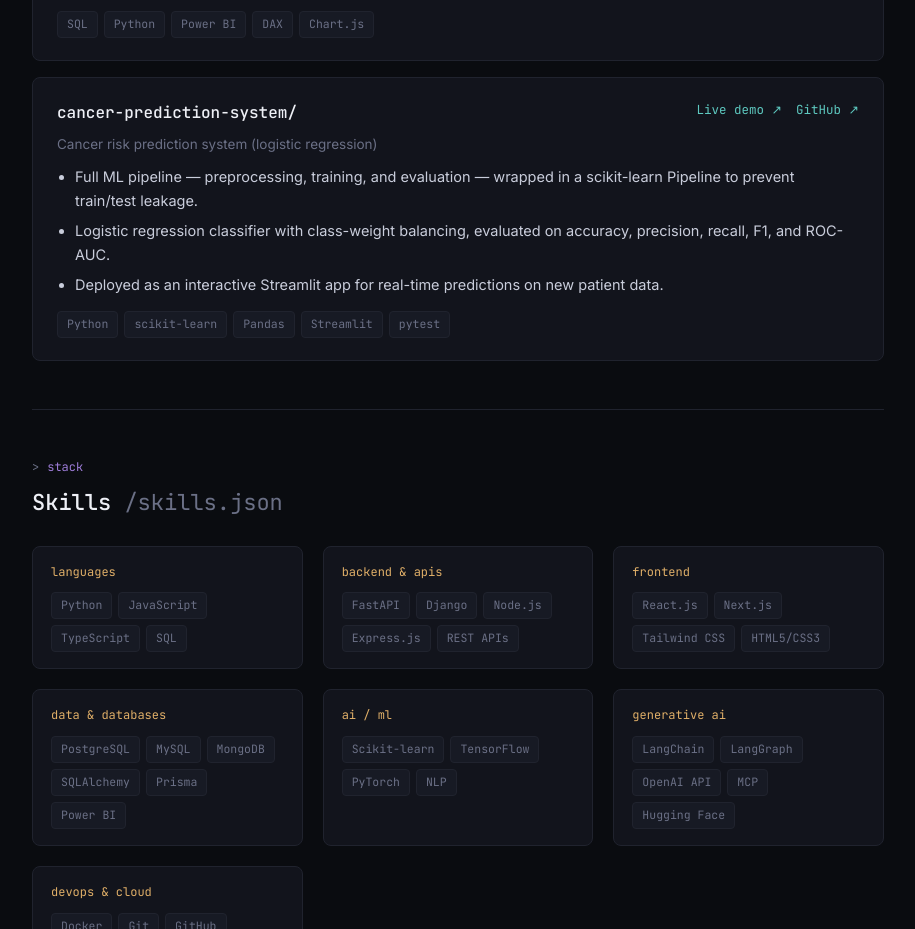
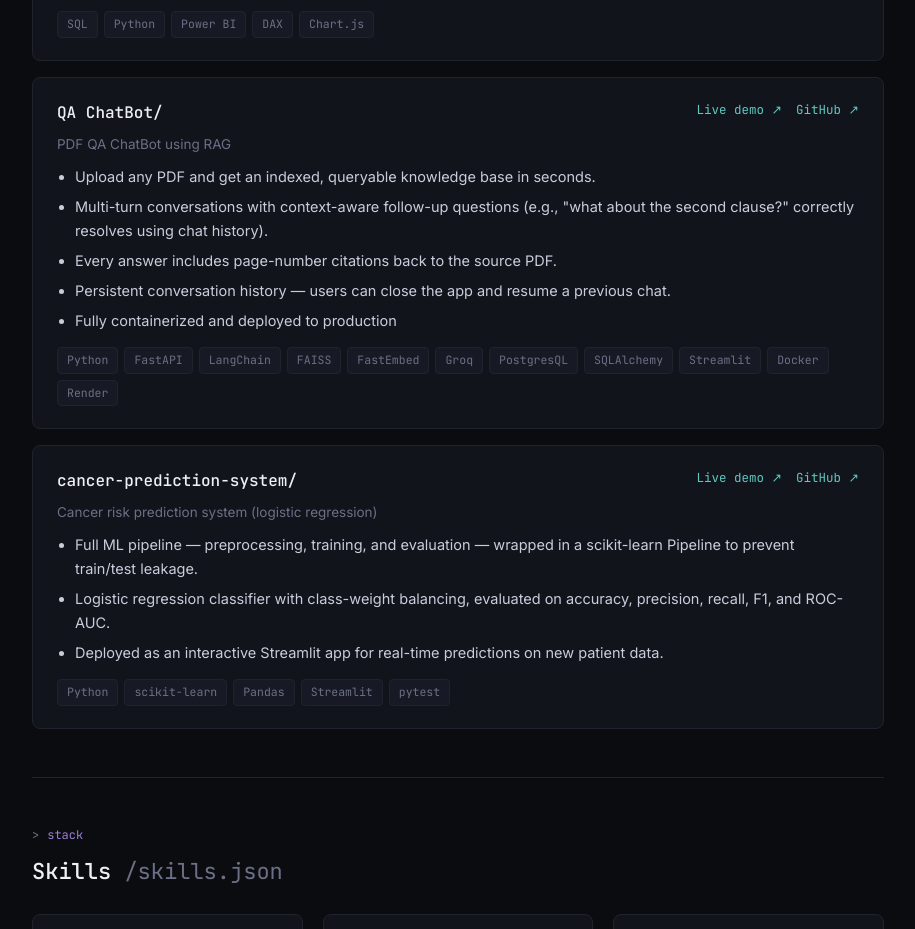
Before and after one commit to Vedant01111/about-me, a plain HTML site: page index.html in a window 1280 px wide. Shown: the part 2697-3626 px from the top of the page, without its empty margins (182-1097 px from the left). Drawn offline with Linux system fonts and the light colour scheme.

Commit message:
Add QA ChatBot project card to index.html
Added a new project card for the QA ChatBot with details and links.

```diff
--- a/index.html
+++ b/index.html
@@ -370,6 +370,27 @@
 
       <div class="project-card">
         <div class="project-head">
+          <span class="project-name">QA ChatBot/</span>
+          <div class="project-links">
+            <a href="https://pdfqa-frontend.onrender.com/"target="_blank" rel="noopener">Live demo ↗</a>
+            <a href="https://github.com/Vedant01111/PDF-Q-A-Chatbot-using-RAG" target="_blank" rel="noopener">GitHub ↗</a>
+          </div>
+        </div>
+        <p style="color:var(--text-dim); font-size:13.5px;">PDF QA ChatBot using RAG</p>
+        <ul class="project-desc">
+          <li>Upload any PDF and get an indexed, queryable knowledge base in seconds.</li>
+          <li>Multi-turn conversations with context-aware follow-up questions (e.g., "what about the second clause?" correctly resolves using chat history).</li>
+          <li>Every answer includes page-number citations back to the source PDF.</li>
+          <li>Persistent conversation history — users can close the app and resume a previous chat.</li>
+          <li>Fully containerized and deployed to production</li>
+        </ul>
+        <div class="project-stack">
+          <span class="tag">Python</span><span class="tag">FastAPI</span><span class="tag">LangChain</span><span class="tag">FAISS</span><span class="tag">FastEmbed</span><span class="tag">Groq</span><span class="tag">PostgresQL</span><span class="tag">SQLAlchemy</span><span class="tag">Streamlit</span><span class="tag">Docker</span><span class="tag">Render</span>
+        </div>
+      </div>
+
+      <div class="project-card">
+        <div class="project-head">
           <span class="project-name">cancer-prediction-system/</span>
           <div class="project-links">
             <a href="https://vedant-chidrawar-cancer-prediction-system.streamlit.app" target="_blank" rel="noopener">Live demo ↗</a>
```
